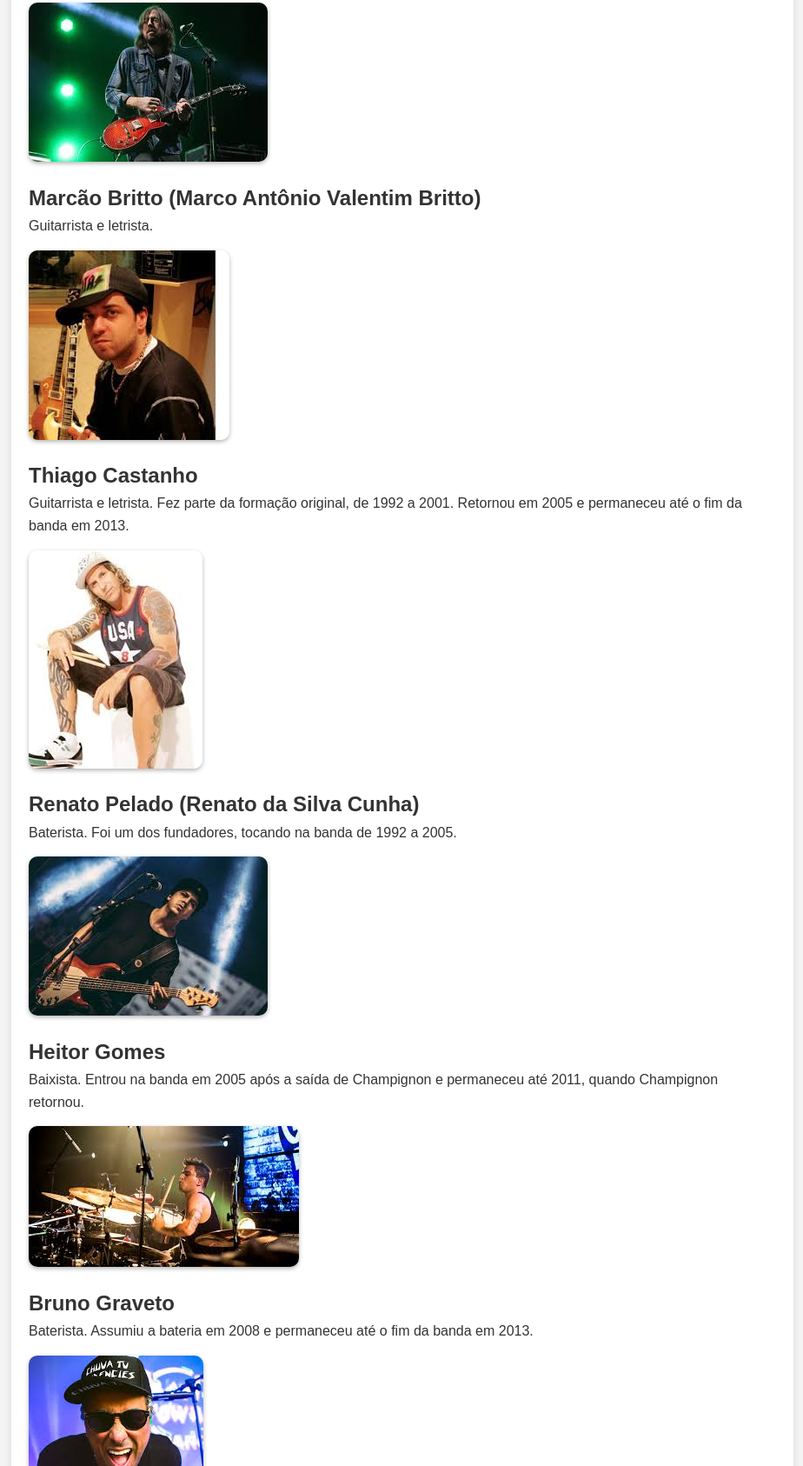
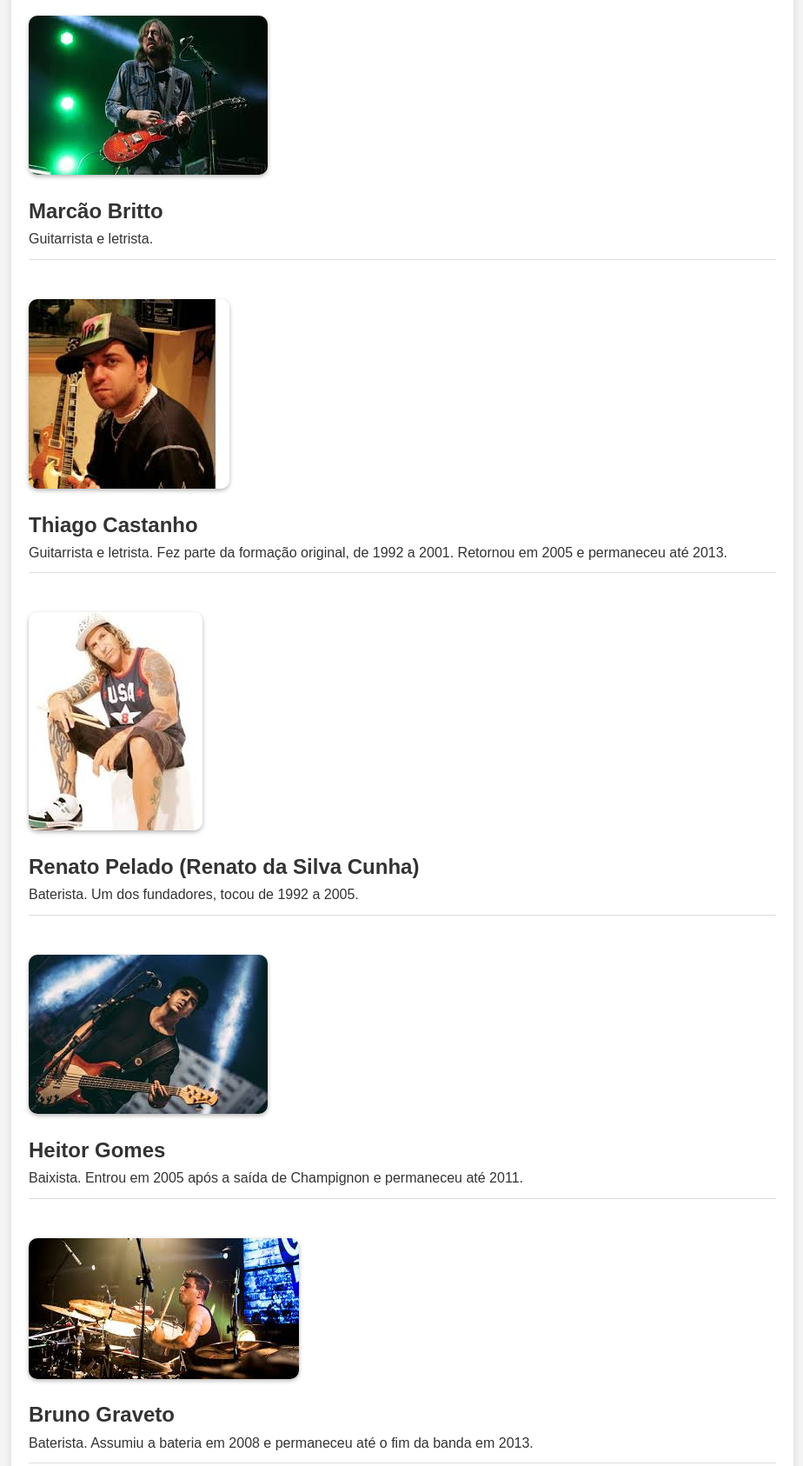
Before and after one commit to Aless041/f-cbjr-site, a plain HTML site: page integrantes.html in a window 1280 px wide. Shown: the part 1016-2702 px from the top of the page at 87% size, without its empty margins (177-1101 px from the left). Drawn offline with Linux system fonts and the light colour scheme.

Commit message:
Update integrantes.html

```diff
--- a/integrantes.html
+++ b/integrantes.html
@@ -23,44 +23,57 @@
 
   <main>
     <section>
-      <h2>Membros do:</h2>
+      <h2>Membros da Formação Clássica</h2>
       <img src="img/logomarcaCBJR.png" alt="Logomarca Charlie Brown Jr." class="logomarca">
 
       <div class="integrante">
-        <img src="img/choraolove.jpeg" alt="Chorão, vocalista da banda" class="banda-img">
-        <h2>Chorão (Alexandre Magno Abrão): </h2>
-        <p>Vocalista e principal letrista da banda desde a sua formação, em 1992, até seu falecimento em março de 2013, que marcou o fim do Charlie Brown Jr.</p>
+        <img src="img/choraolove.jpeg" alt="Chorão" class="banda-img">
+        <h2>Chorão (Alexandre Magno Abrão)</h2>
+        <p>Vocalista e principal letrista da banda desde a formação, em 1992, até seu falecimento em 2013.</p>
       </div>
 
       <div class="integrante">
-        <img src="img/champignon.jpeg" alt="Champignon, baixista da banda" class="banda-img">
+        <img src="img/champignon.jpeg" alt="Champignon" class="banda-img">
         <h2>Champignon (Luiz Carlos Leão Duarte Júnior)</h2>
         <p>Baixista e backing vocal. Reconhecido pelo seu beat box de estilo único.</p>
+      </div>
 
-        <img src="img/marcao.jpeg" alt="Marcão, guitarrista da banda" class="banda-img">
-        <h2>Marcão Britto (Marco Antônio Valentim Britto)</h2>
+      <div class="integrante">
+        <img src="img/marcao.jpeg" alt="Marcão" class="banda-img">
+        <h2>Marcão Britto</h2>
         <p>Guitarrista e letrista.</p>
+      </div>
 
-        <img src="img/thiagocastanho.jpeg" alt="Thiago, guitarrista da banda" class="banda-img">
+      <div class="integrante">
+        <img src="img/thiagocastanho.jpeg" alt="Thiago Castanho" class="banda-img">
         <h2>Thiago Castanho</h2>
-        <p>Guitarrista e letrista. Fez parte da formação original, de 1992 a 2001. Retornou em 2005 e permaneceu até o fim da banda em 2013.</p>
+        <p>Guitarrista e letrista. Fez parte da formação original, de 1992 a 2001. Retornou em 2005 e permaneceu até 2013.</p>
+      </div>
 
-        <img src="img/renato.jpeg" alt="Renato, baterista da banda" class="banda-img">
+      <div class="integrante">
+        <img src="img/renato.jpeg" alt="Renato Pelado" class="banda-img">
         <h2>Renato Pelado (Renato da Silva Cunha)</h2>
-        <p>Baterista. Foi um dos fundadores, tocando na banda de 1992 a 2005.</p>
+        <p>Baterista. Um dos fundadores, tocou de 1992 a 2005.</p>
+      </div>
 
-        <img src="img/heitor.jpeg" alt="Heitor, baixista da banda" class="banda-img">
+      <div class="integrante">
+        <img src="img/heitor.jpeg" alt="Heitor Gomes" class="banda-img">
         <h2>Heitor Gomes</h2>
-        <p>Baixista. Entrou na banda em 2005 após a saída de Champignon e permaneceu até 2011, quando Champignon retornou.</p>
+        <p>Baixista. Entrou em 2005 após a saída de Champignon e permaneceu até 2011.</p>
+      </div>
 
-        <img src="img/bruno.jpeg" alt="Bruno Graveto, baterista da banda" class="banda-img">
+      <div class="integrante">
+        <img src="img/bruno.jpeg" alt="Bruno Graveto" class="banda-img">
         <h2>Bruno Graveto</h2>
         <p>Baterista. Assumiu a bateria em 2008 e permaneceu até o fim da banda em 2013.</p>
+      </div>
 
-        <img src="img/pinguim.jpeg" alt="Pinguim, baterista da banda" class="banda-img">
+      <div class="integrante">
+        <img src="img/pinguim.jpeg" alt="Pinguim" class="banda-img">
         <h2>Pinguim (André Pinguim Ruas)</h2>
         <p>Baterista. Entrou em 2005 e ficou até 2008.</p>
       </div>
+
     </section>
   </main>
 
```
